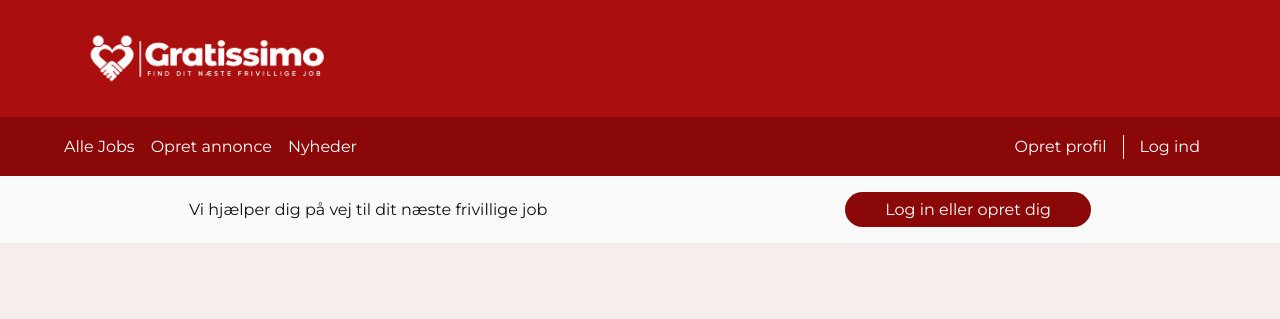
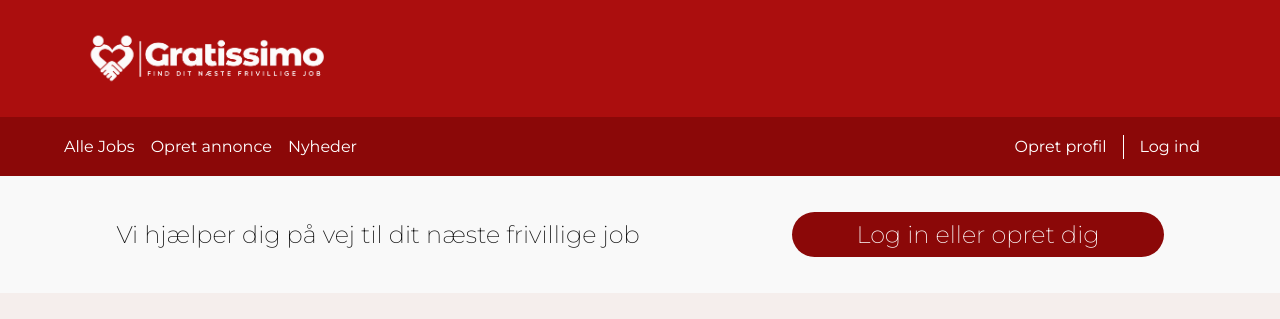
Before and after one commit to NightsHigh/Gratissimo, a Vue app in the folder Gratissimo/: page / in a window 1280 px wide. Shown: the top 319 px of the page. Built offline with nearby package versions, Linux system fonts and the light colour scheme; no server answers.

Commit message:
Add more white space above+below CTA and increse font-size of the text (#107)
Add more white space above+below CTA and increse font-size of the text

```diff
--- a/Gratissimo/src/components/CTA.vue
+++ b/Gratissimo/src/components/CTA.vue
@@ -17,16 +17,19 @@ import { isLoggedIn } from '@/auth'
     display: flex;
     align-items: center;
     justify-content: space-around;
-    font-size: var(--font-size-l);
+    font-size: var(--font-size-lg);
+    font-weight: 200;
     padding-top: var(--space-2);
     padding-bottom: var(--space-2);
     padding: var(--space-2) var(--space-6);
+    margin: var(--space-3) 0rem;
+
     &__button {
         text-decoration: none;
         border-radius: var(--radius-pill);
         background-color: var(--color-accent-dark);
         color: var(--color-accent-text);
-        padding: var(--space-2) var(--space-6);
+        padding: var(--space-2) var(--space-8);
         font-size: var(--font-size-l);
         border: none;
         cursor: pointer;
```
